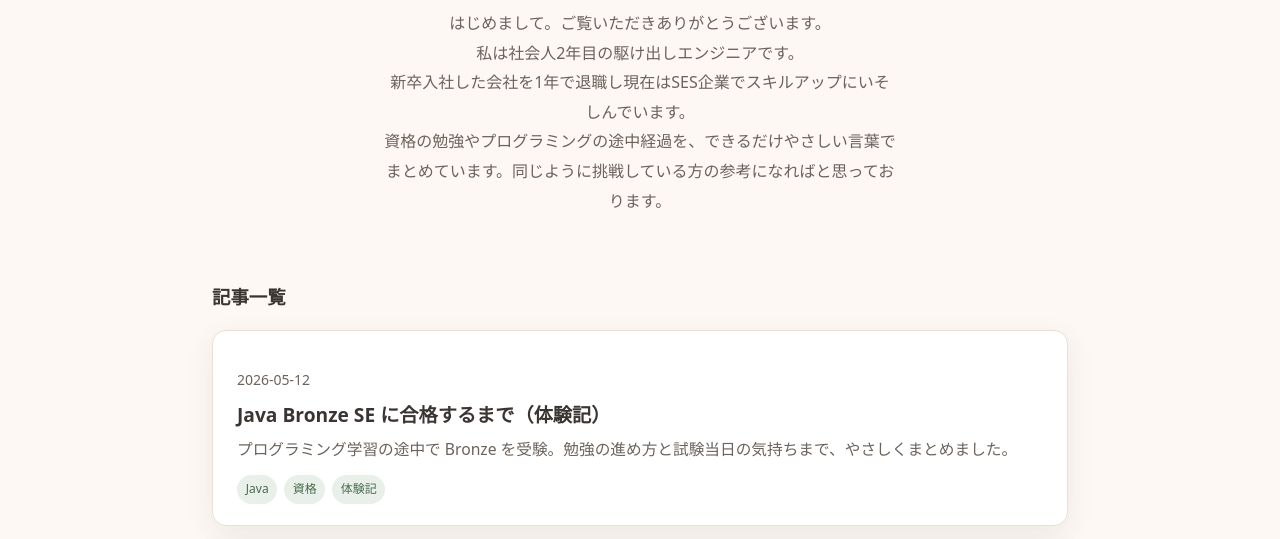
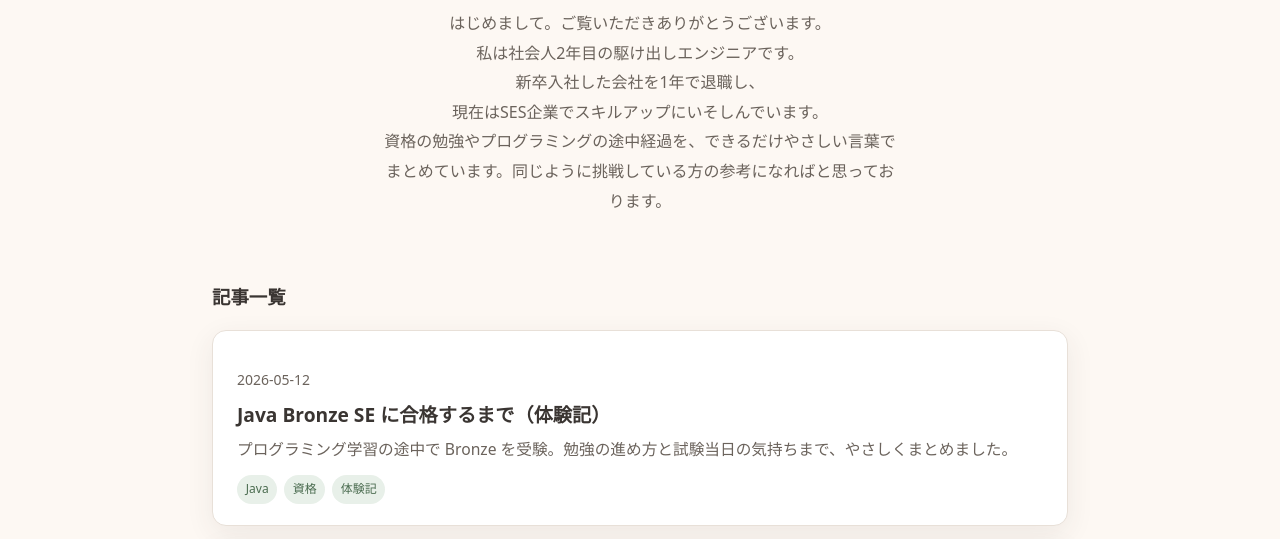
Before and after one commit to tsuji-gogo/forestory, a plain HTML site: page index.html in a window 1280 px wide. Shown: the part 187-726 px from the top of the page. Drawn offline with Linux system fonts and the light colour scheme.

Commit message:
Add files via upload

```diff
--- a/index.html
+++ b/index.html
@@ -35,7 +35,8 @@
         <p>
           はじめまして。ご覧いただきありがとうございます。<br>
           私は社会人2年目の駆け出しエンジニアです。<br>
-          新卒入社した会社を1年で退職し現在はSES企業でスキルアップにいそしんでいます。
+          新卒入社した会社を1年で退職し、<br>
+          現在はSES企業でスキルアップにいそしんでいます。<br>
         </p>
         <p>
           資格の勉強やプログラミングの途中経過を、できるだけやさしい言葉でまとめています。同じように挑戦している方の参考になればと思っております。
```
